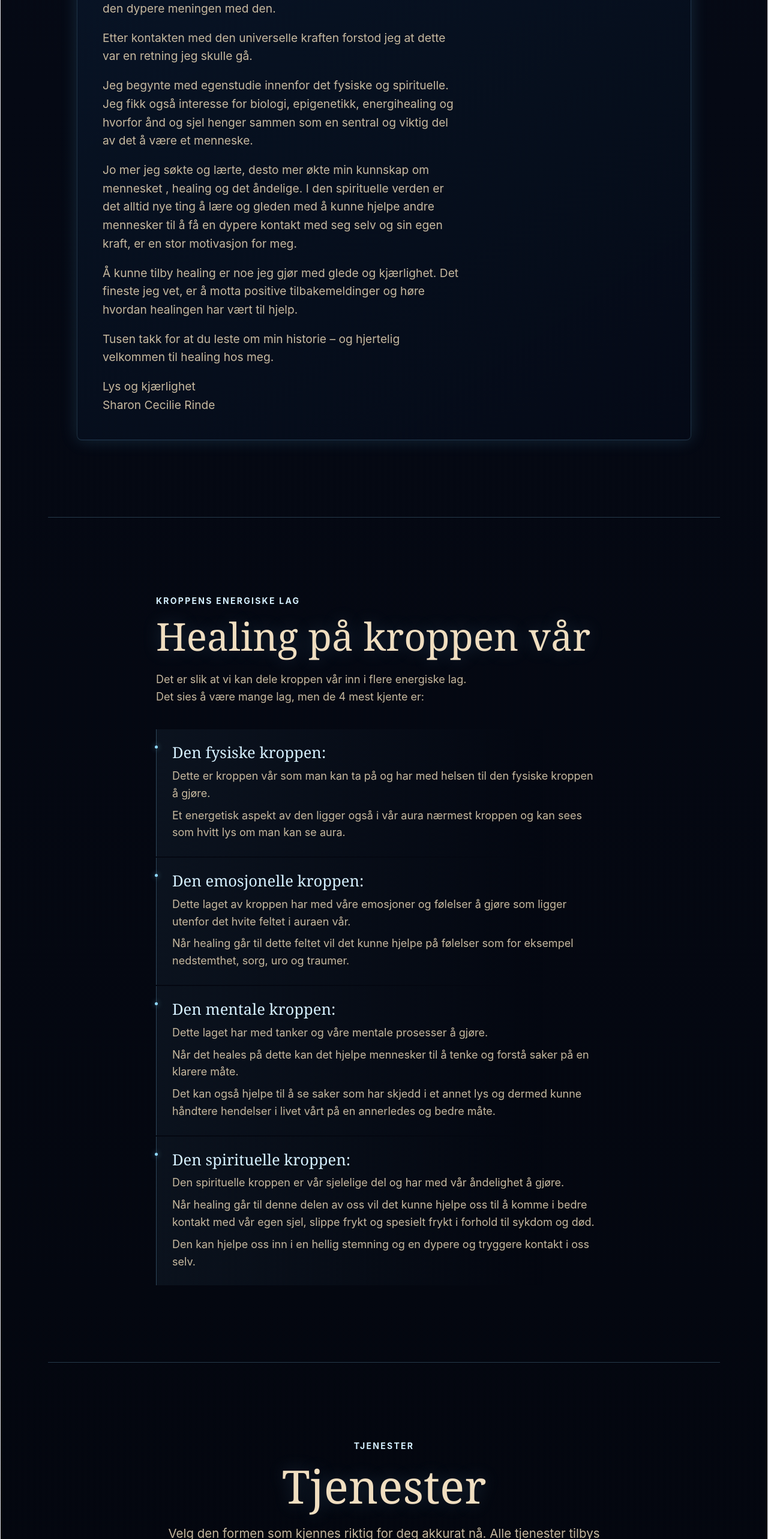
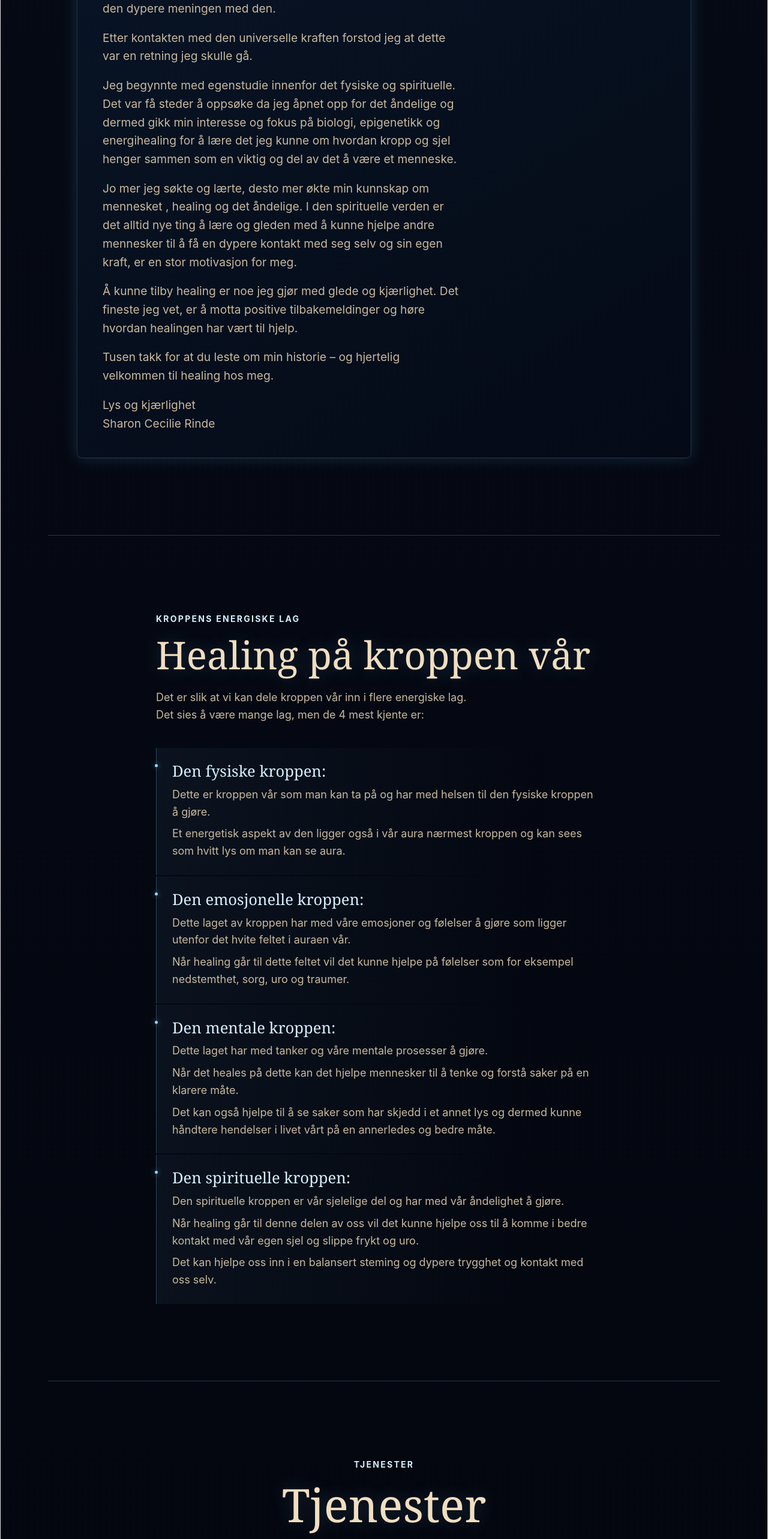
Before and after one commit to Therese90-dot/healing, a React (Vite) app: page / in a window 1280 px wide. Shown: the part 4140-6706 px from the top of the page at 60% size. Built offline with nearby package versions, Linux system fonts and the light colour scheme.

Commit message:
Oppdater nettsiden

```diff
--- a/src/components/About/About.tsx
+++ b/src/components/About/About.tsx
@@ -126,15 +126,15 @@ const About = () => {
             kontakt, harmoni og trygghet i seg selv.
           </p>
           <p>
-          Helt siden jeg var liten har jeg vært veldig opptatt av det å være et
-          menneske her på jorden, og jeg kunne ofte gå litt utenfor den «normale
-          strømmen», kan man si.
+            Helt siden jeg var liten har jeg vært veldig opptatt av det å være
+            et menneske her på jorden, og jeg kunne ofte gå litt utenfor den
+            «normale strømmen», kan man si.
           </p>
           <p>
-          Jeg kunne stirre dypt opp på stjernene på kveldstid og undre meg over
-          hvor vi kommer fra. Jeg hadde som liten allerede en indre forståelse
-          av den gode kraften som er rundt og i oss alle, men som vi til tider
-          kan miste litt kontakt med på livets vei.
+            Jeg kunne stirre dypt opp på stjernene på kveldstid og undre meg
+            over hvor vi kommer fra. Jeg hadde som liten allerede en indre
+            forståelse av den gode kraften som er rundt og i oss alle, men som
+            vi til tider kan miste litt kontakt med på livets vei.
           </p>
           <p>
             Det var ikke før senere i livet at jeg skulle få muligheten til å
@@ -145,22 +145,23 @@ const About = () => {
             en retning jeg skulle gå.
           </p>
           <p>
-          Jeg begynte med egenstudie innenfor det fysiske og spirituelle. Jeg
-          fikk også interesse for biologi, epigenetikk, energihealing og hvorfor
-          ånd og sjel henger sammen som en sentral og viktig del av det å være
-          et menneske.
+            Jeg begynnte med egenstudie innenfor det fysiske og spirituelle. Det
+            var få steder å oppsøke da jeg åpnet opp for det åndelige og dermed
+            gikk min interesse og fokus på biologi, epigenetikk og energihealing
+            for å lære det jeg kunne om hvordan kropp og sjel henger sammen som
+            en viktig og del av det å være et menneske.
           </p>
           <p>
-          Jo mer jeg søkte og lærte, desto mer økte min kunnskap om mennesket ,
-          healing og det åndelige. I den spirituelle verden er det alltid nye
-          ting å lære og gleden med å kunne hjelpe andre mennesker til å få en
-          dypere kontakt med seg selv og sin egen kraft, er en stor motivasjon
-          for meg.
+            Jo mer jeg søkte og lærte, desto mer økte min kunnskap om mennesket
+            , healing og det åndelige. I den spirituelle verden er det alltid
+            nye ting å lære og gleden med å kunne hjelpe andre mennesker til å
+            få en dypere kontakt med seg selv og sin egen kraft, er en stor
+            motivasjon for meg.
           </p>
           <p>
             Å kunne tilby healing er noe jeg gjør med glede og kjærlighet. Det
-          fineste jeg vet, er å motta positive tilbakemeldinger og høre hvordan
-          healingen har vært til hjelp.
+            fineste jeg vet, er å motta positive tilbakemeldinger og høre
+            hvordan healingen har vært til hjelp.
           </p>
           <p>
             Tusen takk for at du leste om min historie – og hjertelig velkommen
--- a/src/components/HealingBody/HealingBody.tsx
+++ b/src/components/HealingBody/HealingBody.tsx
@@ -27,8 +27,8 @@ const bodyLayers = [
     title: "Den spirituelle kroppen",
     paragraphs: [
       "Den spirituelle kroppen er vår sjelelige del og har med vår åndelighet å gjøre.",
-      "Når healing går til denne delen av oss vil det kunne hjelpe oss til å komme i bedre kontakt med vår egen sjel, slippe frykt og spesielt frykt i forhold til sykdom og død.",
-      "Den kan hjelpe oss inn i en hellig stemning og en dypere og tryggere kontakt i oss selv.",
+      "Når healing går til denne delen av oss vil det kunne hjelpe oss til å komme i bedre kontakt med vår egen sjel og slippe frykt og uro.",
+      "Det kan hjelpe oss inn i en balansert steming og dypere trygghet og kontakt med oss selv.",
     ],
   },
 ];
--- a/src/components/Services/Services.tsx
+++ b/src/components/Services/Services.tsx
@@ -4,7 +4,7 @@ const services = [
   {
     title: "Fjernhealing",
     text: "En stund med nærvær, stillhet og healing. Du kan være hjemme å lande i rolige omgivelser og motta healing energi der du er mens Sharon holder et trygt og varmt fokus under healingen.",
-    prices: [{ duration: "50 min", price: "Donasjon" }],
+    prices: [{ duration: "", price: "Donasjon" }],
   },
   {
     title: "Felleshealing",
```
Lines whose indentation alone changed are shown as unchanged.
